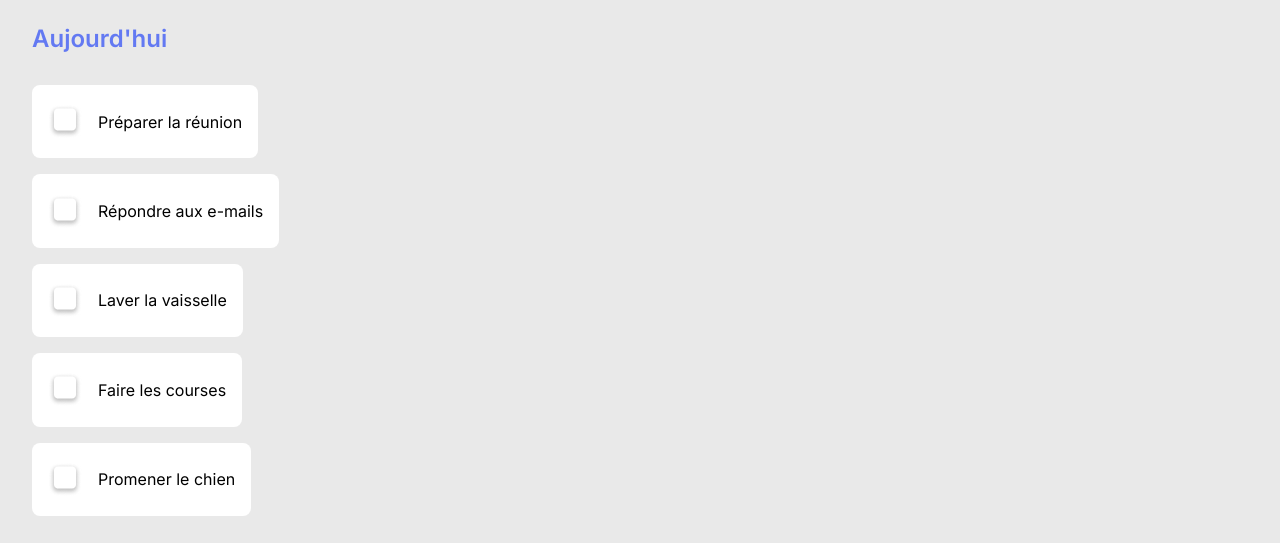
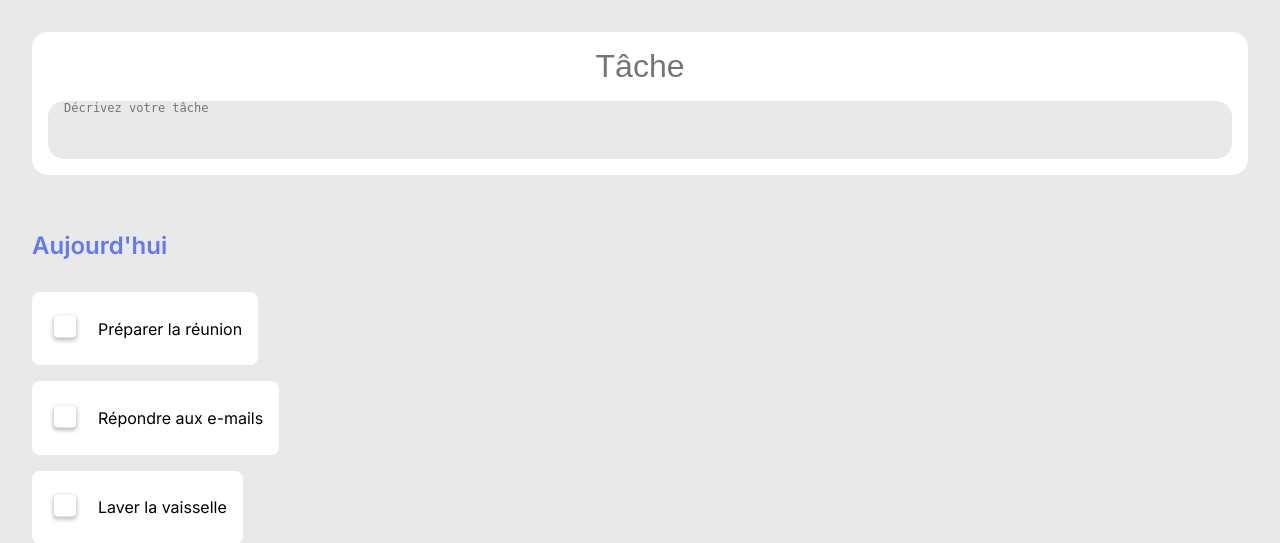
Before and after one commit to Saibotyk/TaskWizard, a PHP site: page / in a window 1280 px wide. Shown: the part 71-614 px from the top of the page. Run offline with PHP 8.4, Linux system fonts and the light colour scheme; data comes from the database, SQL or seed files in the repository.

Commit message:
add form for create task

```diff
--- a/css/style.css
+++ b/css/style.css
@@ -60,3 +60,42 @@ body {
     gap: 1rem;
 
 }
+
+/* FORM */
+.article{
+    margin:2rem;
+    background-color: var(--white);
+    padding: 1rem;
+    border-radius: 1rem;
+}
+
+.article__form {
+    display: flex;
+    flex-direction: column;
+    gap: 1rem;
+
+}
+
+.article__input {
+    text-align: center;
+    font-size: 32px;
+    border-radius: 2rem;
+    border: none;
+}
+
+.article__textarea {
+    font-size: 12px;
+    border-radius: 1rem;
+    padding: 1rem;
+    padding-top: 0;
+    width: 100%;
+    resize: none;
+    background-color: var(--secondary-color);
+    border: none;
+}
+
+/* TOOLS */
+
+._display-none {
+    display: none;
+}
--- a/includes/_functions.php
+++ b/includes/_functions.php
@@ -23,3 +23,9 @@ function getList(array $array) :string  {
                     $html .= '</ul>';
                     return $html;
                 }
+
+function createTask(array $array) {
+    $html = '<img src="img/plus-violet.png" class="add-js" alt="plus dans une case violette">';
+    $html .= '</header>';
+    return $html;
+}
--- a/index.php
+++ b/index.php
@@ -9,13 +9,18 @@ $tasks = $query->fetchAll();
 <body>
     <header class="header">
         <h2>Mes tâches</h2>
-        <img src="img/plus-violet.png" alt="plus dans une case violette">
-    </header>
+        <?= createTask($tasks) ?>
+        <article class="article">
+            <form action="includes/_add.php" method="get" class="article__form">
+                <input class="article__input" type="text" name="task" id="add_task" placeholder="Tâche">
+                <textarea class="article__textarea" type="text" name="description" id="add_description" rows="3" cols="20" placeholder="Décrivez votre tâche"></textarea>
+            </form>
+        </article>
         <main>
             <section>
                 <article class="container">
                     <h3 class="container-subtitle">Aujourd'hui</h3>
-                <?=getList($tasks)?>
+                    <?= getList($tasks) ?>
                 </article>
             </section>
         </main>
--- a/js/script.js
+++ b/js/script.js
@@ -0,0 +1,3 @@
+// Add Button for create new task
+let button = document.querySelector('.add-js');
+console.log(button);
```
Also changed, not shown: includes/_add.php (added). Lines whose indentation alone changed are shown as unchanged.
